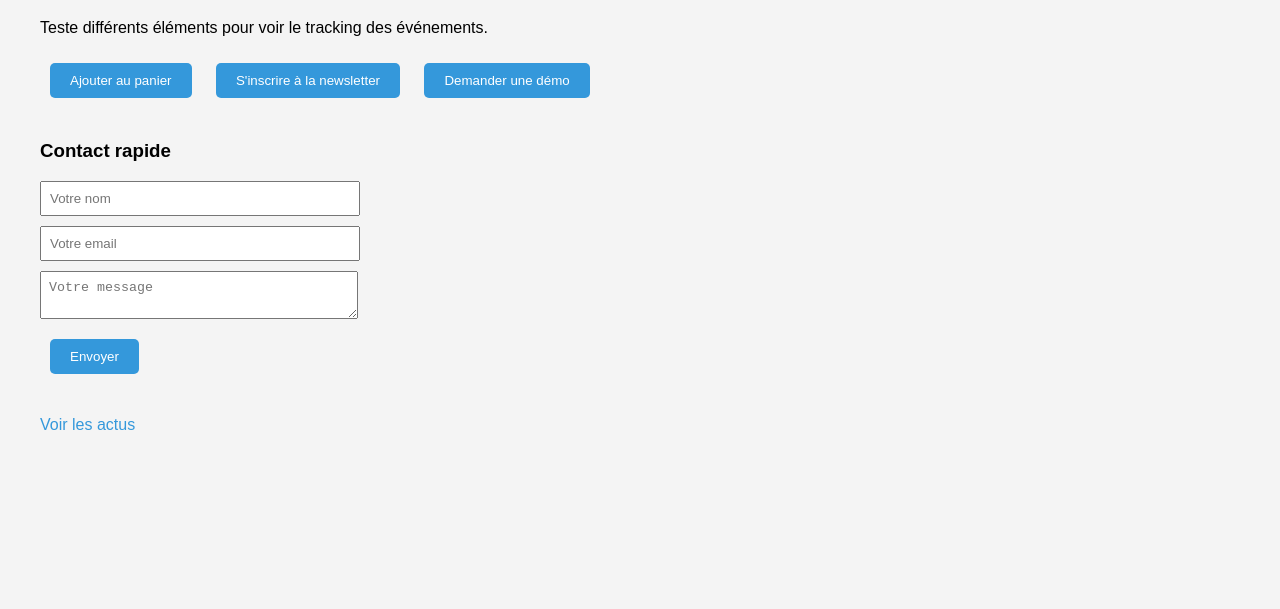
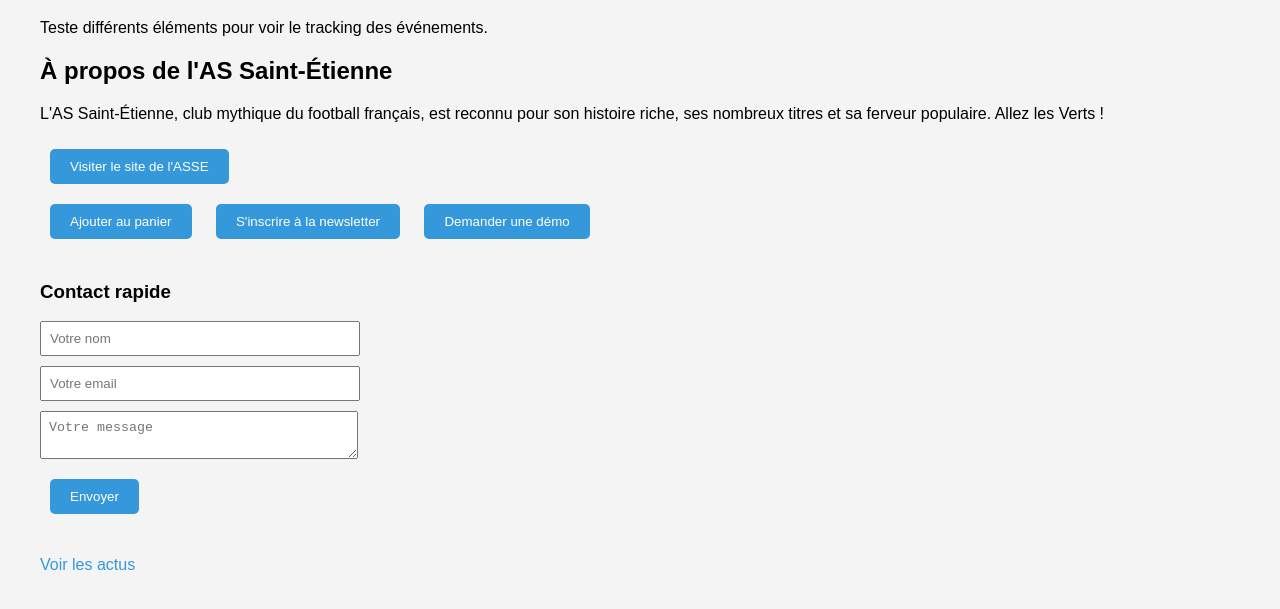
Before and after one commit to Rio-louis/sandbox-tracking, a plain HTML site: page index.html in a window 1280 px wide. Shown: the part 101-710 px from the top of the page. Drawn offline with Linux system fonts and the light colour scheme.

Commit message:
Update index asse.html

```diff
--- a/index.html
+++ b/index.html
@@ -66,6 +66,15 @@ height="0" width="0" style="display:none;visibility:hidden"></iframe></noscript>
   <h1>Bienvenue sur ma page sandbox avancée</h1>
   <p>Teste différents éléments pour voir le tracking des événements.</p>
 
+
+<!-- Intro ASSE -->
+  <section>
+    <h2>À propos de l'AS Saint-Étienne</h2>
+    <p>L'AS Saint-Étienne, club mythique du football français, est reconnu pour son histoire riche, ses nombreux titres et sa ferveur populaire. Allez les Verts !</p>
+    <button onclick="window.open('https://www.asse.fr', '_blank')" id="btn-asse">Visiter le site de l'ASSE</button>
+  </section>
+
+
   <button id="btn-achat">Ajouter au panier</button>
   <button id="btn-newsletter">S'inscrire à la newsletter</button>
   <button id="btn-demo">Demander une démo</button>
```
